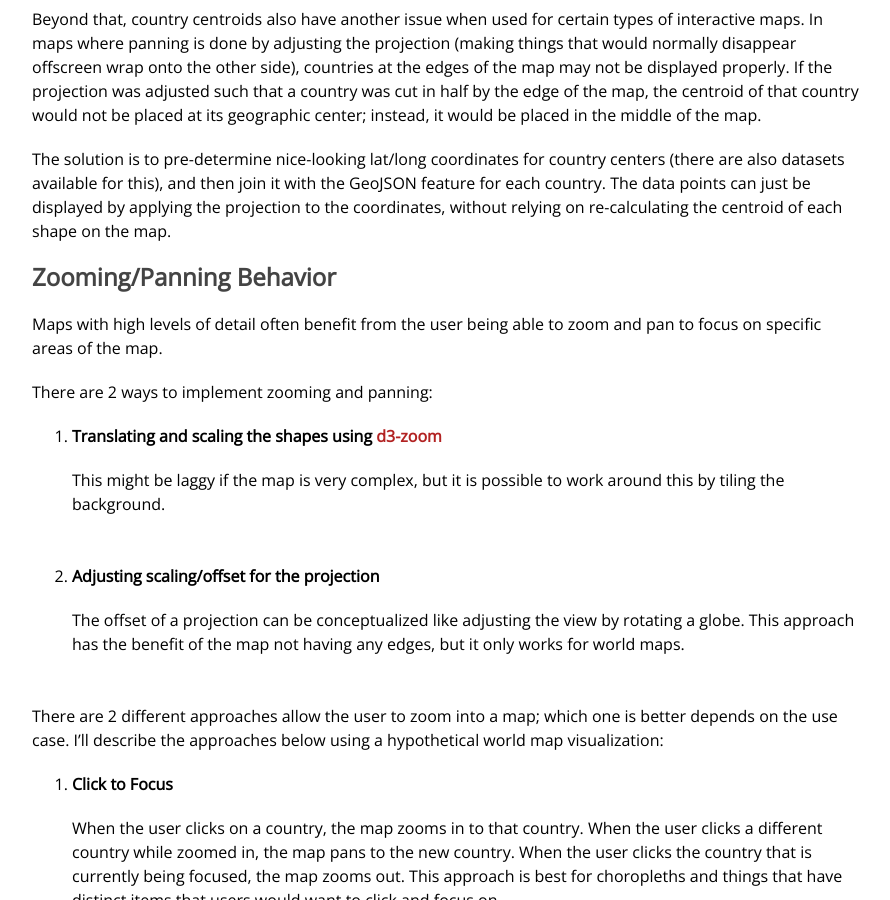
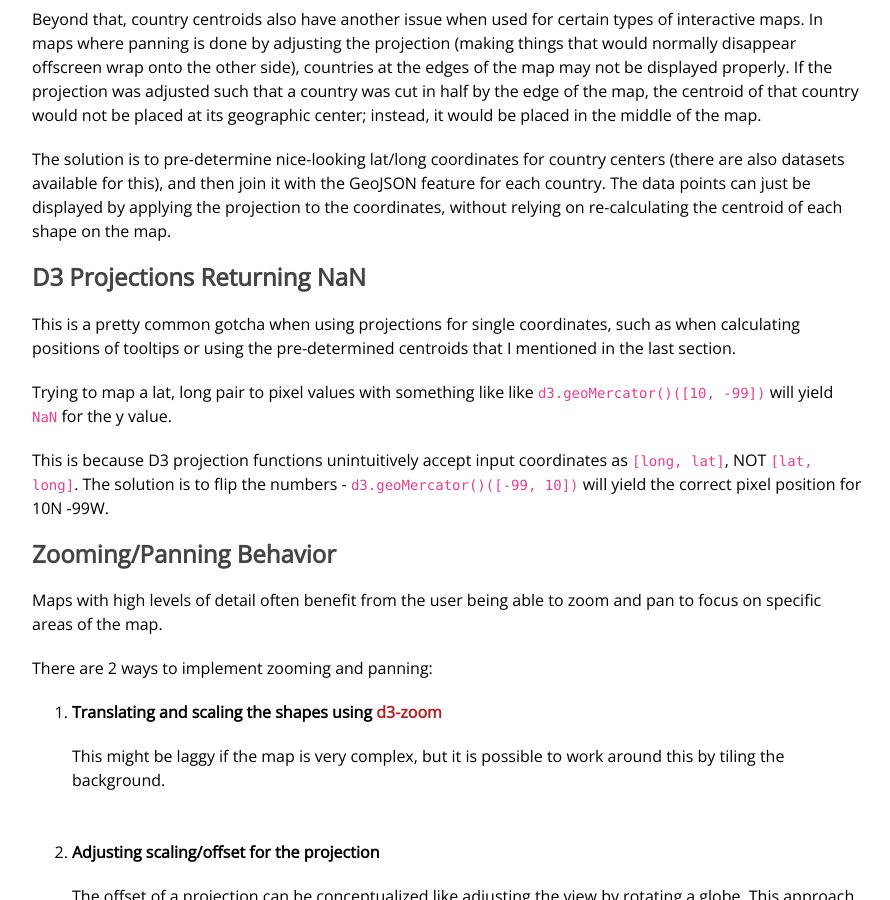
Before and after one commit to yangdanny97/yangdanny97.github.io, a Jekyll site: the page built from _posts/2019-08-24-D3-Mapmaking-Tips.md, in a window 1280 px wide and 900 px high, scrolled down 3411 px. Shown: the whole window, without its empty margins (193-1083 px from the left). Built offline with Jekyll 4.4.1, drawn with Linux system fonts in a browser that asks for light colours.

Commit message:
add new mapmaking tip

```diff
--- a/_posts/2019-08-24-D3-Mapmaking-Tips.md
+++ b/_posts/2019-08-24-D3-Mapmaking-Tips.md
@@ -72,6 +72,14 @@ Beyond that, country centroids also have another issue when used for certain typ
 
 The solution is to pre-determine nice-looking lat/long coordinates for country centers (there are also datasets available for this), and then join it with the GeoJSON feature for each country. The data points can just be displayed by applying the projection to the coordinates, without relying on re-calculating the centroid of each shape on the map.
 
+### D3 Projections Returning NaN
+
+This is a pretty common gotcha when using projections for single coordinates, such as when calculating positions of tooltips or using the pre-determined centroids that I mentioned in the last section.
+
+Trying to map a lat, long pair to pixel values with something like like `d3.geoMercator()([10, -99])` will yield `NaN` for the y value.
+
+This is because D3 projection functions unintuitively accept input coordinates as `[long, lat]`, NOT `[lat, long]`. The solution is to flip the numbers - `d3.geoMercator()([-99, 10])` will yield the correct pixel position for 10N -99W.
+
 ### Zooming/Panning Behavior
 
 Maps with high levels of detail often benefit from the user being able to zoom and pan to focus on specific areas of the map.
```
